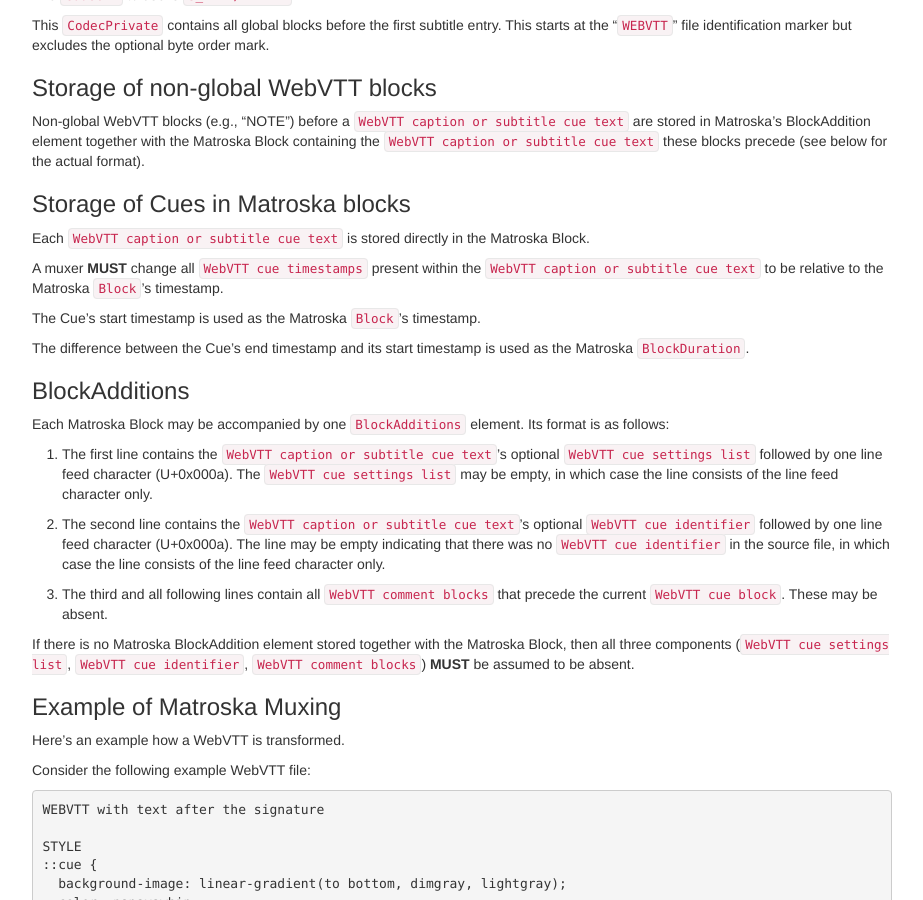
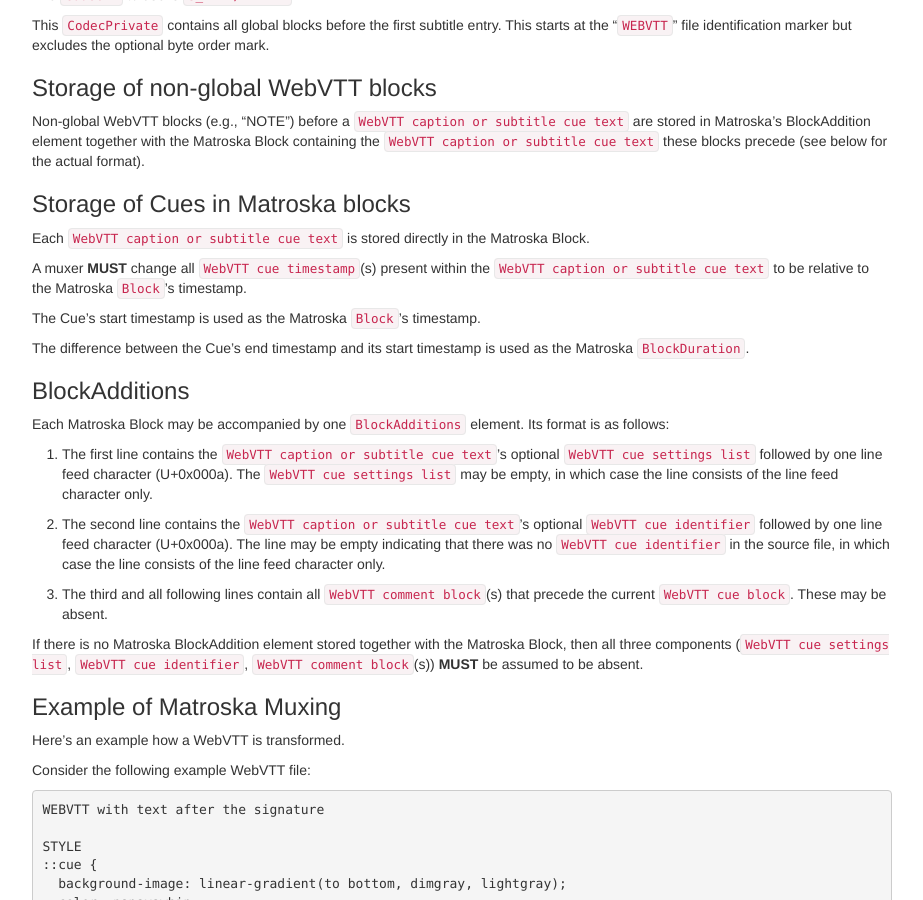
Before and after one commit to ietf-wg-cellar/matroska-specification, a Jekyll site: the page built from subtitles.md, in a window 1280 px wide and 900 px high, scrolled down 6007 px. Shown: the whole window, without its empty margins (273-1196 px from the left). Built offline with Jekyll 4.4.1, drawn with Linux system fonts in a browser that asks for light colours; our own code applies the rules of GitHub Pages for plain Markdown files.

Commit message:
move WebVTT plural out of backticks

```diff
--- a/subtitles.md
+++ b/subtitles.md
@@ -375,7 +375,7 @@ element together with the Matroska Block containing the `WebVTT caption or subti
 
 Each `WebVTT caption or subtitle cue text` is stored directly in the Matroska Block.
 
-A muxer **MUST** change all `WebVTT cue timestamps` present within the `WebVTT caption or subtitle cue text` to be relative
+A muxer **MUST** change all `WebVTT cue timestamp`(s) present within the `WebVTT caption or subtitle cue text` to be relative
 to the Matroska `Block`'s timestamp.
 
 The Cue's start timestamp is used as the Matroska `Block`'s timestamp.
@@ -395,11 +395,11 @@ Each Matroska Block may be accompanied by one `BlockAdditions` element. Its form
     one line feed character (U+0x000a). The line may be empty indicating that there was
     no `WebVTT cue identifier` in the source file, in which case the line consists of the line feed character only.
 
-3.  The third and all following lines contain all `WebVTT comment blocks` that precede
+3.  The third and all following lines contain all `WebVTT comment block`(s) that precede
     the current `WebVTT cue block`. These may be absent.
 
 If there is no Matroska BlockAddition element stored together with the Matroska Block,
-then all three components (`WebVTT cue settings list`, `WebVTT cue identifier`, `WebVTT comment blocks`) **MUST** be assumed to be absent.
+then all three components (`WebVTT cue settings list`, `WebVTT cue identifier`, `WebVTT comment block`(s)) **MUST** be assumed to be absent.
 
 ### Example of Matroska Muxing
 
```
